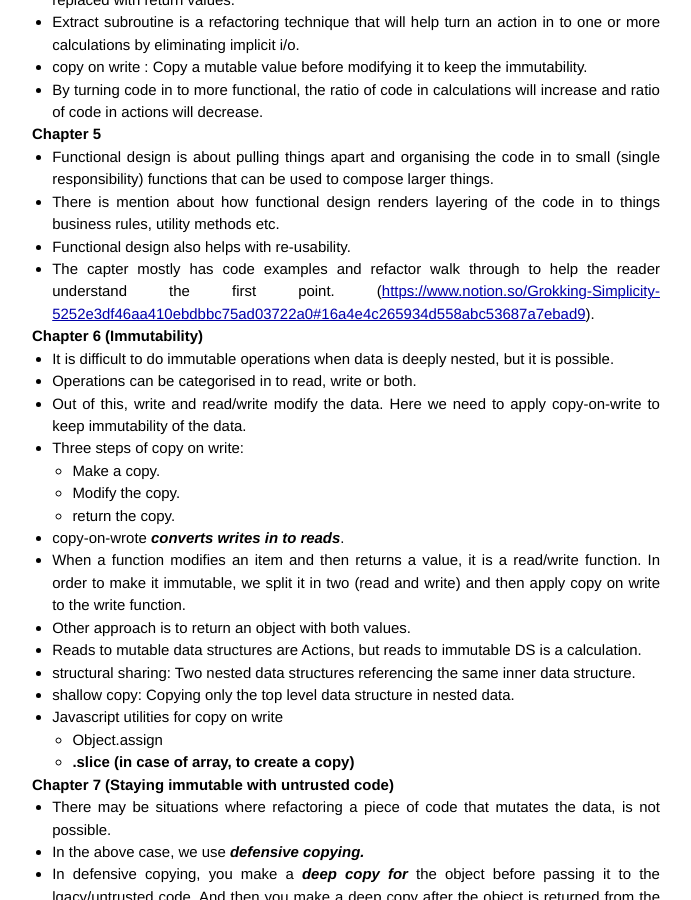
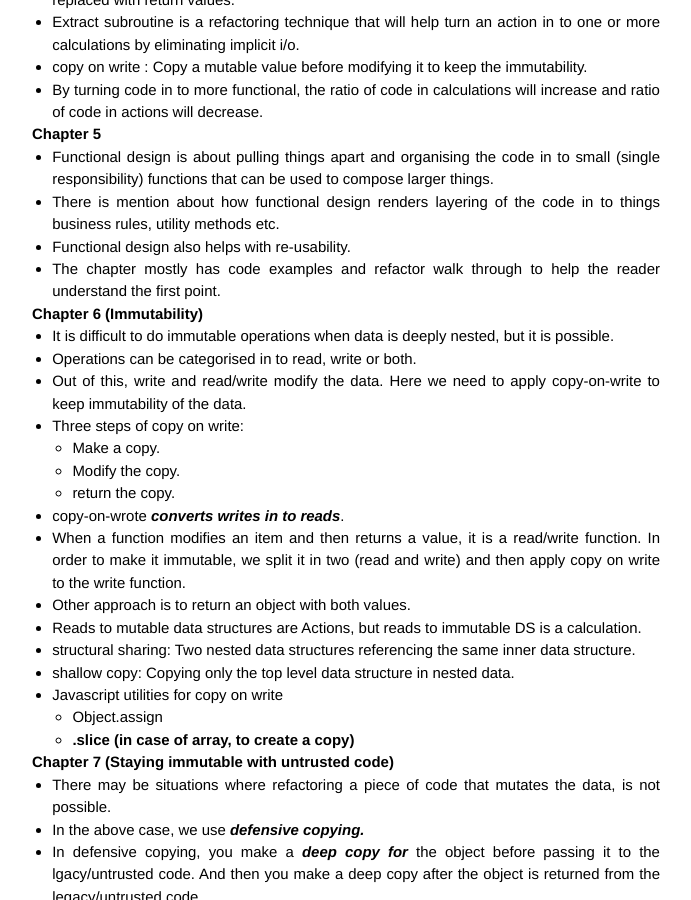
Before and after one commit to dhaneshnm/dhaneshnm.github.io, a Jekyll site: the page built from _posts/2022-07-18-grokking-simplicity.markdown, in a window 1280 px wide and 900 px high, scrolled down 310 px. Shown: the whole window, without its empty margins (294-985 px from the left). Built offline with Jekyll 4.4.1, drawn with Linux system fonts in a browser that asks for light colours.

Commit message:
Update 2022-07-18-grokking-simplicity.markdown

```diff
--- a/_posts/2022-07-18-grokking-simplicity.markdown
+++ b/_posts/2022-07-18-grokking-simplicity.markdown
@@ -20,7 +20,7 @@ categories: books
 - Functional design is about pulling things apart and organising the code in to small (single responsibility) functions that can be used to compose larger things.
 - There is mention about how functional design renders layering of the code in to things business rules, utility methods etc.
 - Functional design also helps with re-usability.
-- The capter mostly has code examples and refactor walk through to help the reader understand the first point. ([https://www.notion.so/Grokking-Simplicity-5252e3df46aa410ebdbbc75ad03722a0#16a4e4c265934d558abc53687a7ebad9](https://www.notion.so/Grokking-Simplicity-5252e3df46aa410ebdbbc75ad03722a0)).
+- The chapter mostly has code examples and refactor walk through to help the reader understand the first point.
 
 ### Chapter 6 (Immutability)
 
```
